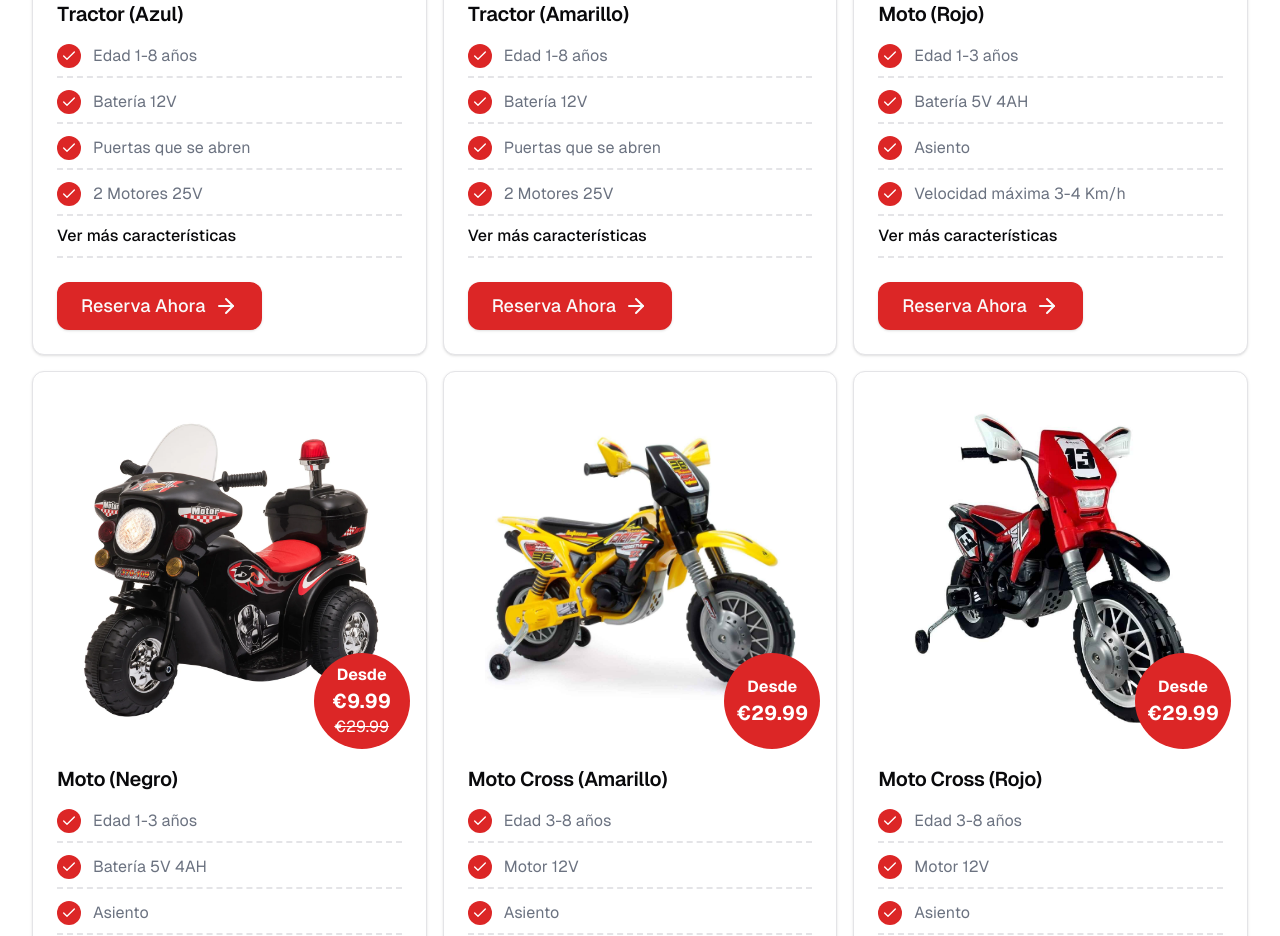
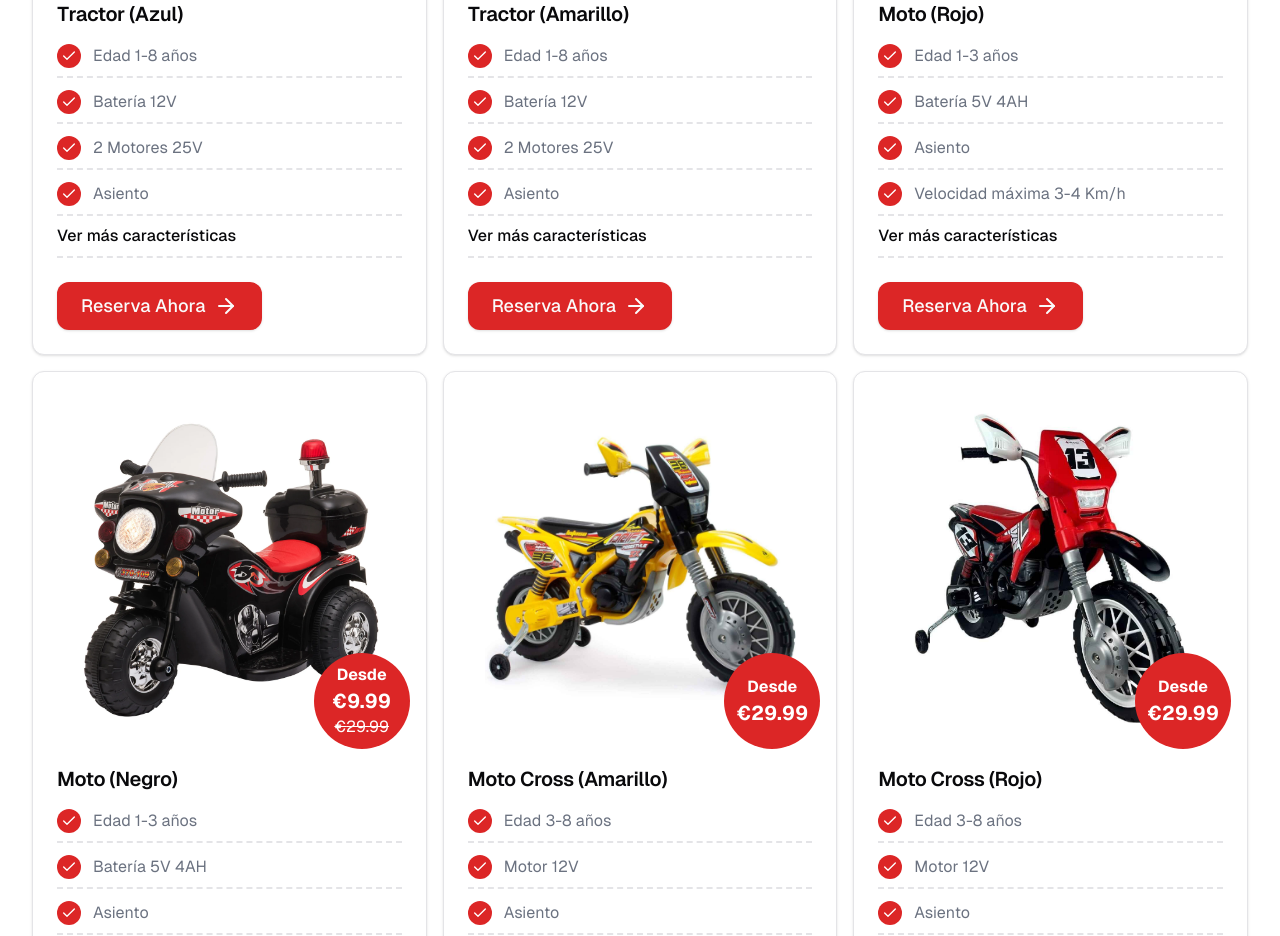
Before and after one commit to andrian-kars/antelu, a Next.js app: page / in a window 1280 px wide. Shown: the part 4580-5516 px from the top of the page. Built offline with nearby package versions, Linux system fonts and the light colour scheme.

Commit message:
:tada: customer request

```diff
--- a/src/data/vehicles/index.ts
+++ b/src/data/vehicles/index.ts
@@ -520,7 +520,6 @@ export const vehicles = [
     characteristics: [
       { name: "recommendedAge", value: "1-8" },
       { name: "battery", value: "12V" },
-      { name: "isOpeningDoors", value: true },
       { name: "motor", value: "2*25V" },
       {
         name: "seats",
@@ -553,7 +552,6 @@ export const vehicles = [
     characteristics: [
       { name: "recommendedAge", value: "1-8" },
       { name: "battery", value: "12V" },
-      { name: "isOpeningDoors", value: true },
       { name: "motor", value: "2*25V" },
       {
         name: "seats",
```
